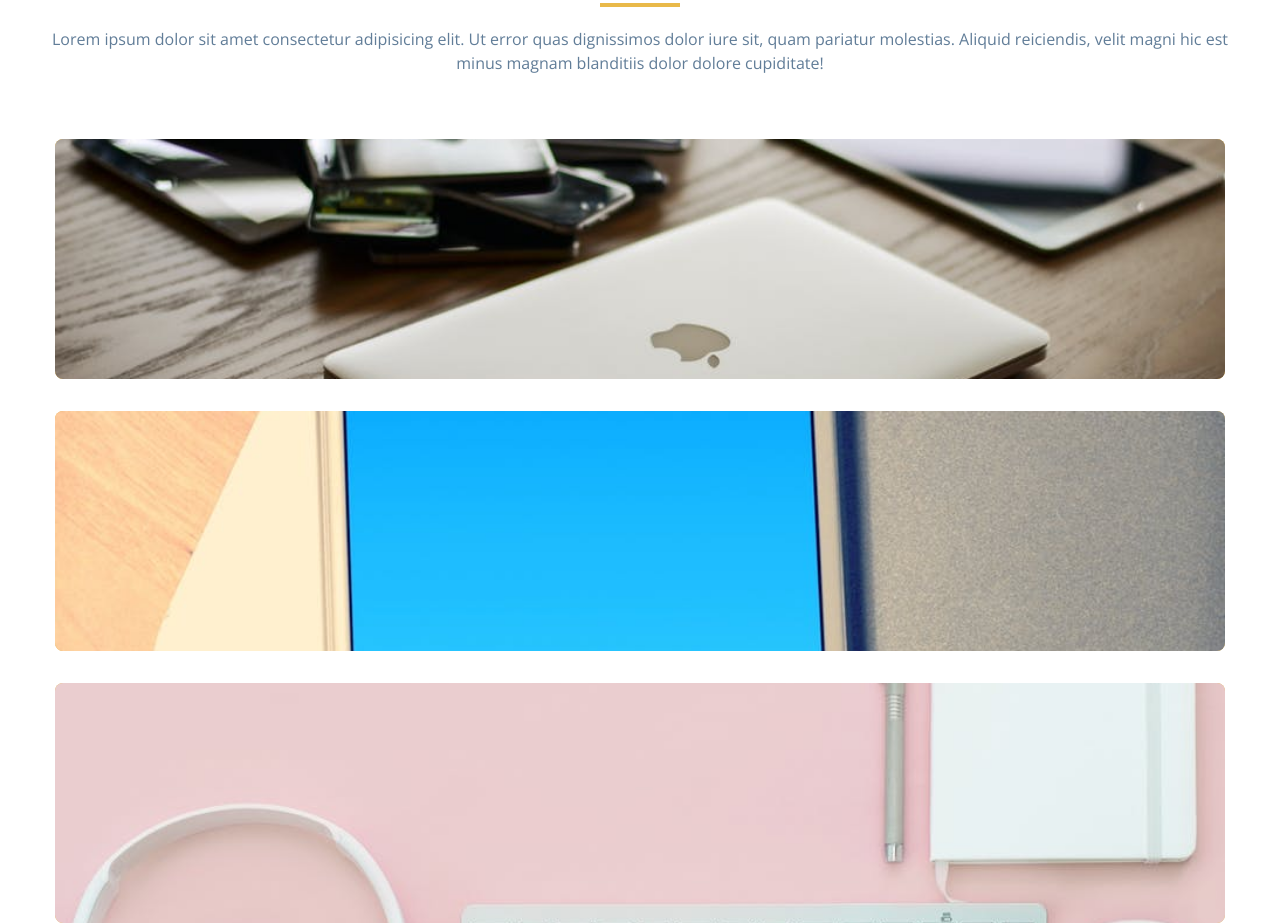
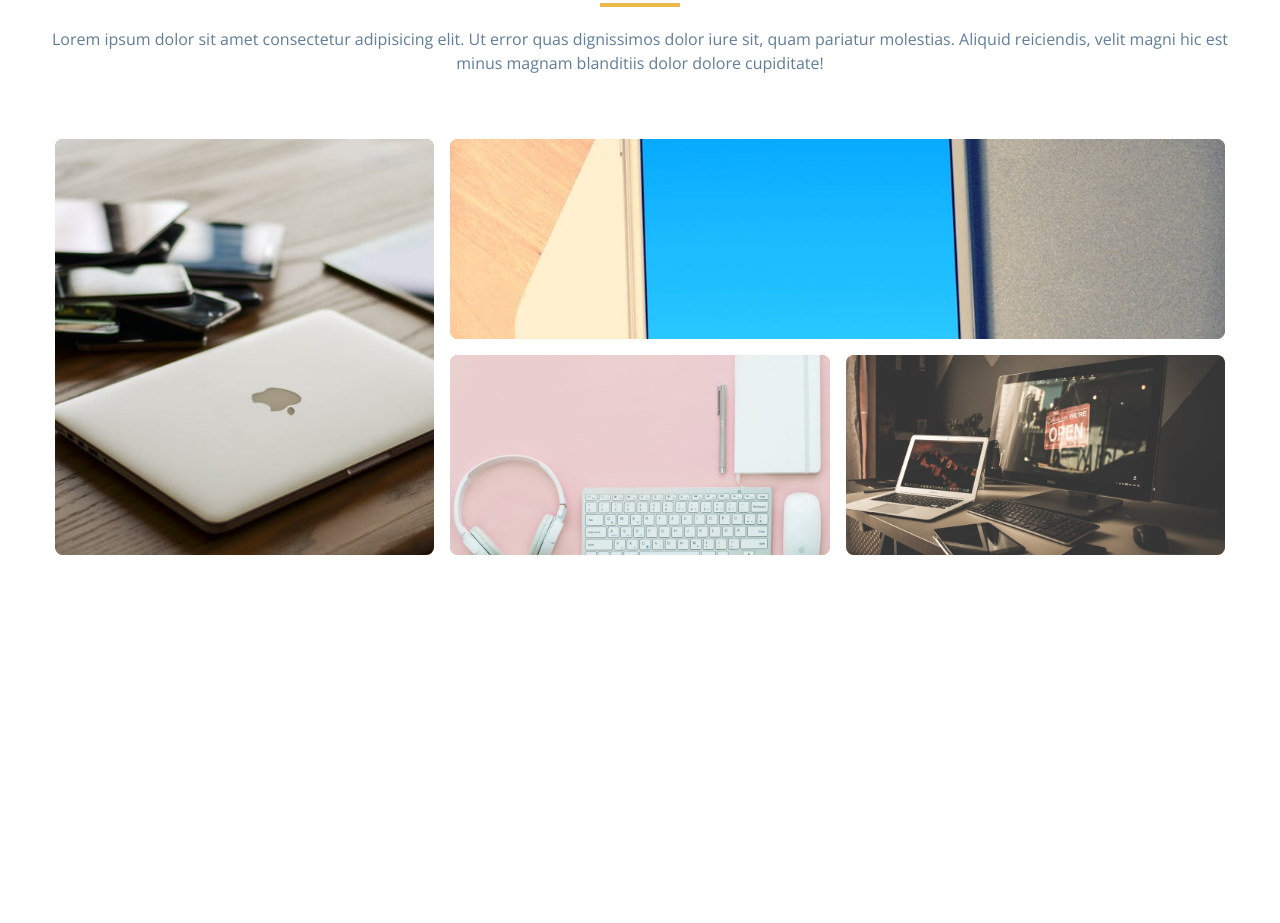
Before and after one commit to nmparfait/nmparfait-portfolio, a plain HTML site: page index.html in a window 1280 px wide. Shown: the part 2239-3162 px from the top of the page. After the commit the page ends 2874 px from the top, so only its background shows below. Drawn offline with nearby package versions, Linux system fonts and the light colour scheme.

Commit message:
style done for big screen (use of grid to set up the project)

```diff
--- a/css/styles.css
+++ b/css/styles.css
@@ -537,6 +537,14 @@ Services
   }
 }
 /* small screen layout setup */
+
+/*
+===============
+Projects
+
+===============
+*/
+
 .projects-text {
   width: 85vw;
   max-width: 30rem;
@@ -598,12 +606,50 @@ Services
   opacity: 1;
   transform: scale(0.8);
 }
+@media screen and (min-width: 676px) {
+  .projects-center {
+    display: grid;
+    grid-template-columns: 1fr 1fr;
+    column-gap: 2rem;
+  }
+}
 
-/*
-===============
-Projects
-===============
-*/
+@media screen and (min-width: 992px) {
+  .projects-center {
+    grid-template-columns: repeat(3, 1fr);
+  }
+}
+
+@media screen and (min-width: 1170px) {
+  .projects-center {
+    grid-template-rows: 200px 200px;
+    gap: 1rem;
+    grid-template-areas:
+      'a b b'
+      'a c d';
+  }
+
+  .project-1 {
+    grid-area: a;
+  }
+  .project-2 {
+    grid-area: b;
+  }
+  .project-3 {
+    grid-area: c;
+  }
+  .project-4 {
+    grid-area: d;
+  }
+
+  .project-img {
+    height: 100%;
+  }
+
+  .project {
+    height: 100%;
+  }
+}
 
 /*
 ===============
```
